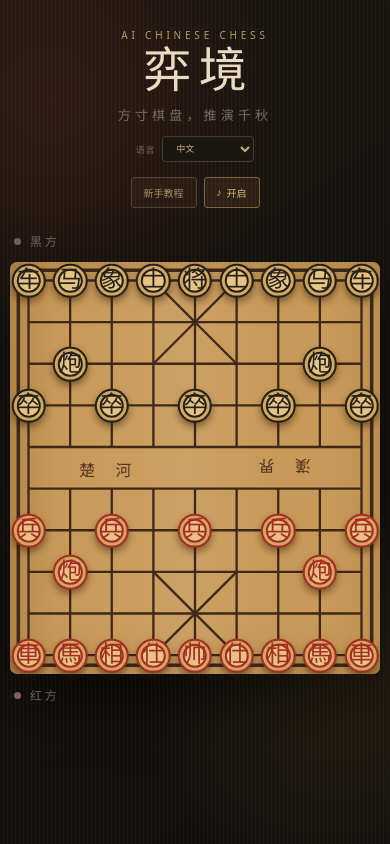
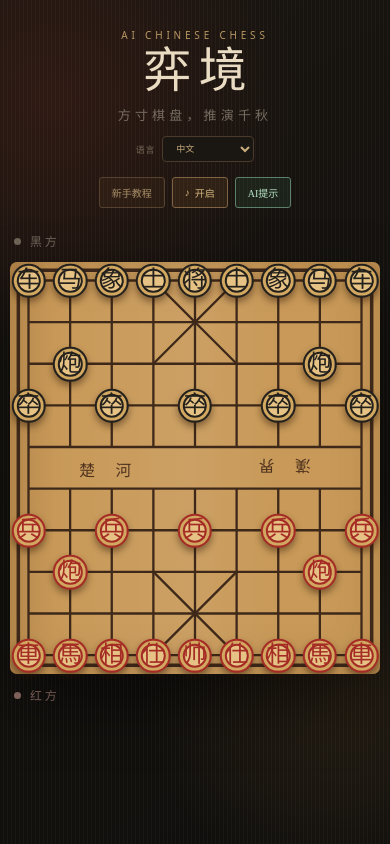
Before and after one commit to tonyweng0906/chinese-chess-ai, a React (Vite) app: page / in a window 390 px wide. Built offline with nearby package versions, Linux system fonts and the light colour scheme; a web font is replaced by a local one.

Commit message:
Expose AI hint on narrow screens

```diff
--- a/src/App.css
+++ b/src/App.css
@@ -713,9 +713,11 @@
   .hero { margin-bottom: 24px; }
   .language-switcher { top: -8px; right: 0; }
   .hero-mobile-actions { display: flex; align-items: center; justify-content: center; gap: 7px; margin-top: 15px; }
-  .tutorial-mobile-entry, .sound-mobile-toggle { display: inline-flex; align-items: center; justify-content: center; min-height: 31px; padding: 7px 12px; border: 1px solid #55432f; border-radius: 3px; color: #a98f68; background: rgba(185,132,61,.07); font-size: 10px; }
+  .tutorial-mobile-entry, .sound-mobile-toggle, .hint-mobile-toggle { display: inline-flex; align-items: center; justify-content: center; min-height: 31px; padding: 7px 12px; border: 1px solid #55432f; border-radius: 3px; color: #a98f68; background: rgba(185,132,61,.07); font-size: 10px; }
   .sound-mobile-toggle { gap: 5px; border-color: #3c3329; color: #756b5d; }
   .sound-mobile-toggle.is-active { border-color: #806342; color: #d3b57f; background: rgba(185,132,61,.12); }
+  .hint-mobile-toggle { border-color: #5d806b; color: #b7e4c7; background: rgba(76,157,111,.12); }
+  .hint-mobile-toggle:disabled { cursor: not-allowed; opacity: .42; }
   .tutorial-intro { grid-template-columns: 1fr; }
   .tutorial-emblem { display: none; }
   .tutorial-path { grid-template-columns: 1fr; }
--- a/src/App.tsx
+++ b/src/App.tsx
@@ -1029,6 +1029,7 @@ function App() {
         {!fullScreenPanelOpen && <div className="hero-mobile-actions">
           <button className="tutorial-mobile-entry" type="button" onClick={() => setTutorialOpen(true)}>{language === "zh" ? "新手教程" : language === "ko" ? "초보자 안내" : "Beginner guide"}</button>
           <button className={`sound-mobile-toggle ${soundEnabled ? "is-active" : ""}`} type="button" aria-label={`${t.sound}：${soundEnabled ? t.soundOn : t.soundOff}`} aria-pressed={soundEnabled} onClick={toggleSound}><span aria-hidden="true">♪</span>{soundEnabled ? t.soundOn : t.soundOff}</button>
+          {mode !== "setup" && <button className="hint-mobile-toggle" type="button" onClick={requestAiHint} disabled={Boolean(winner || draw || aiThinking || hintThinking)}>{hintThinking ? actionText.hintThinking : actionText.hint}</button>}
         </div>}
       </header>
 
```
